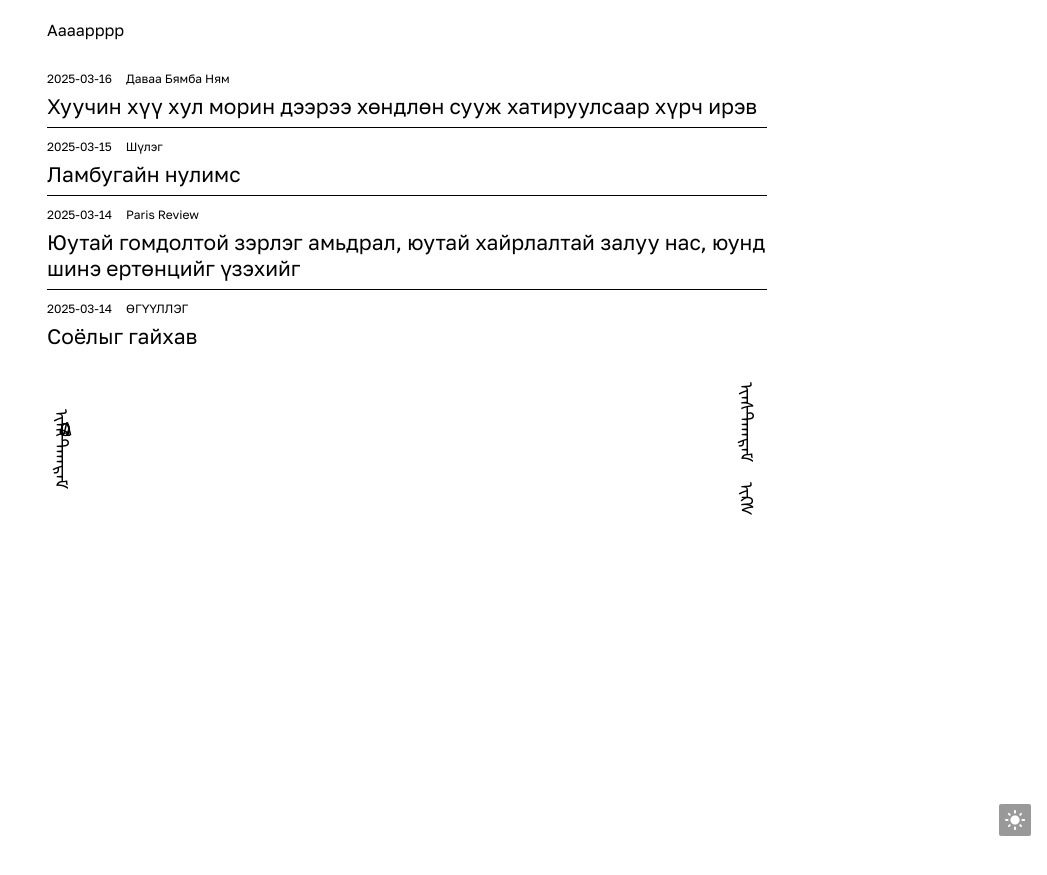
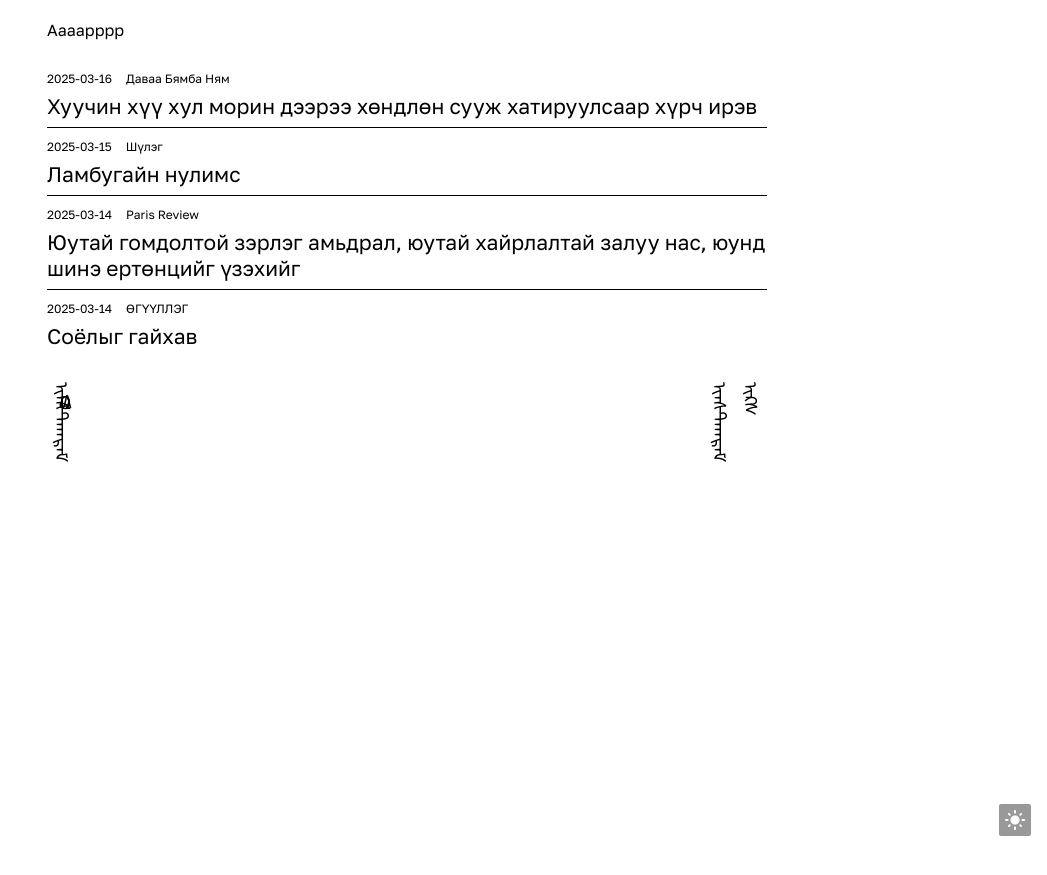
Before and after one commit to aaaarrrrvvvv/aaaarrrrvvvv.github.io, a Jekyll site: the page built from index.html, in a window 1280 px wide. Shown: the top 875 px of the page, without its empty margins (233-1280 px from the left). Built offline with Jekyll 4.4.1, drawn with Linux system fonts in a browser that asks for light colours; some web fonts are replaced.

Commit message:
Update common.css

```diff
--- a/static/css/common.css
+++ b/static/css/common.css
@@ -151,8 +151,9 @@ input:-webkit-autofill {
 }
 
 .social-links {
-  display: flex;
+  display: inline-block;
   gap: 10px;
+
 }
 .footer a {
   color: #000000;
```
